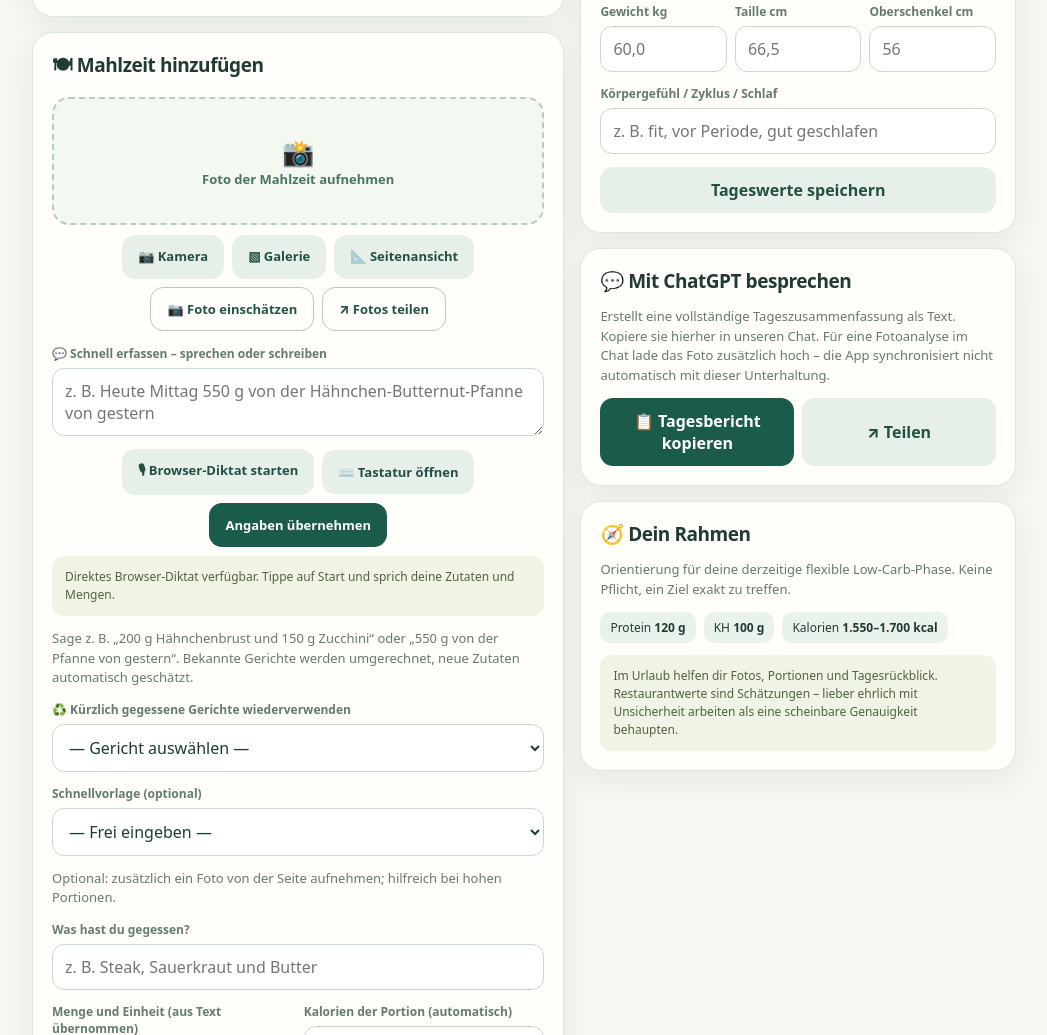
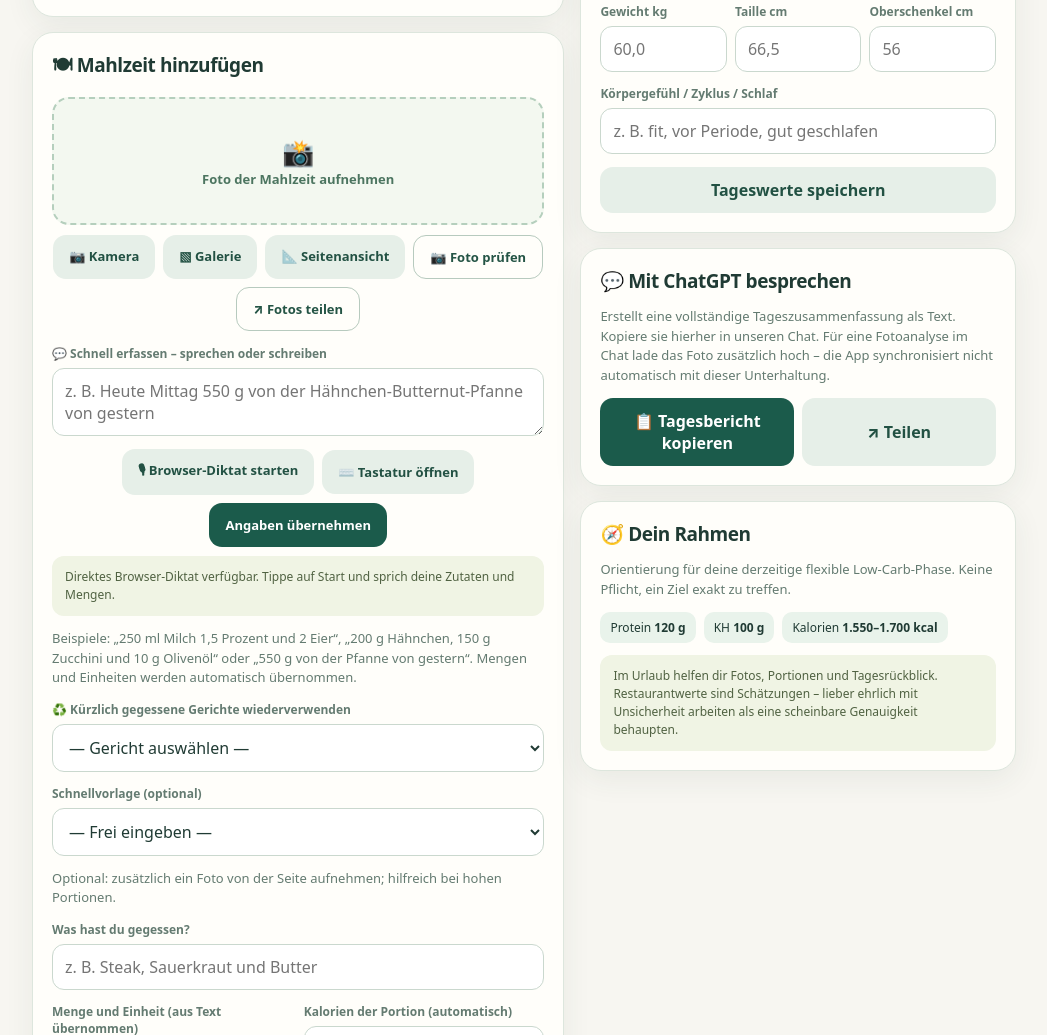
Before and after one commit to markus90ms-eng/get_shaped_app, a plain HTML site: page index.html in a window 1280 px wide. Shown: the part 966-2001 px from the top of the page, without its empty margins (116-1163 px from the left). Drawn offline with Linux system fonts and the light colour scheme.

Commit message:
Use natural-language nutrition processing for dictated meals and inferred units

```diff
--- a/index.html
+++ b/index.html
@@ -236,5 +236,6 @@ initPresetDropdown();refreshRecent();render();if('serviceWorker'in navigator&&lo
 </script>
 <script src="./nutrition.js"></script>
 <script src="./voice.js"></script>
+<script src="./intake.js"></script>
 </body>
 </html>
```
